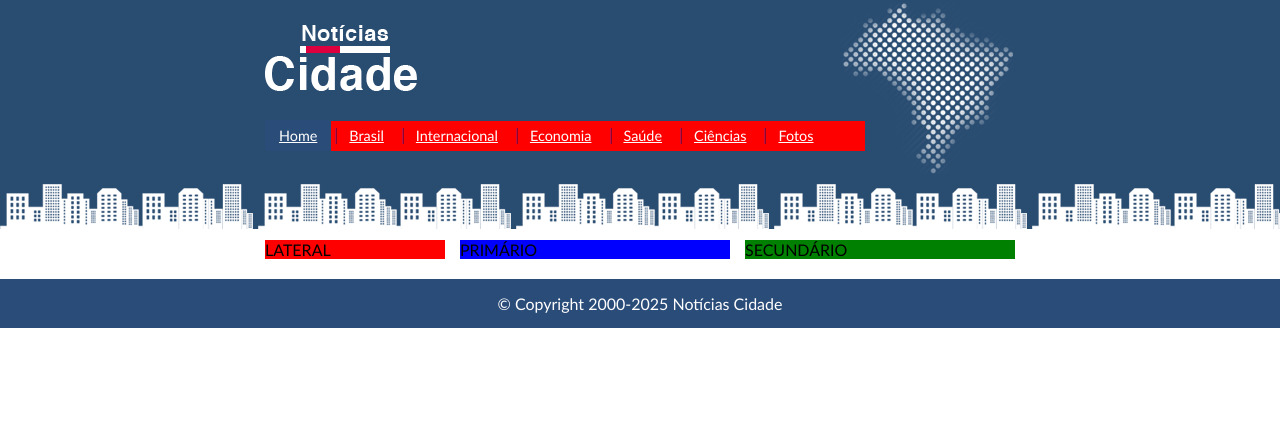
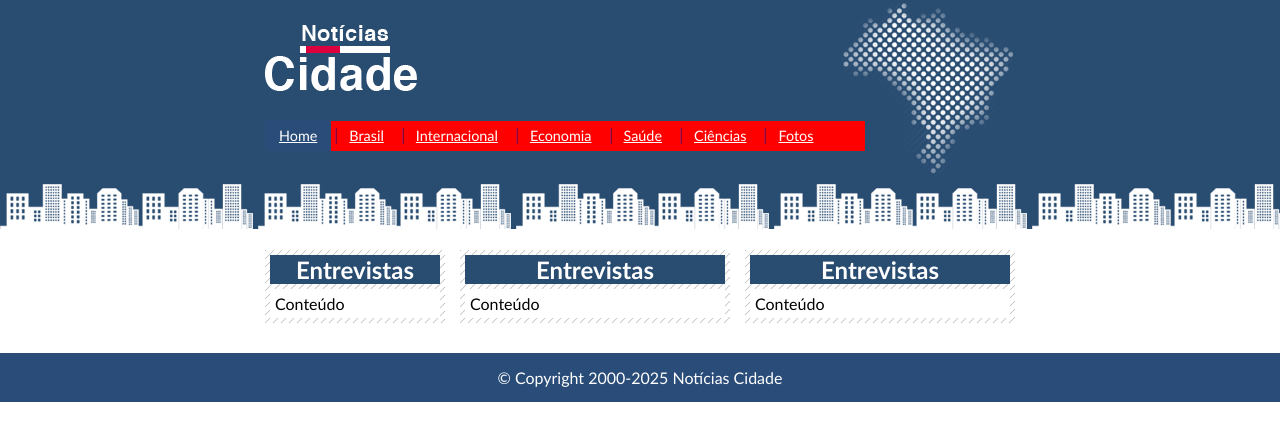
Before and after one commit to fernandesdennys/Desenv-Web, a plain HTML site: page CSS3 intermediario e Avancado/projeto site de noticias cidade/index.html in a window 1280 px wide. Drawn offline with Linux system fonts and the light colour scheme.

Commit message:
Projeto Cidade Noticias em andamento

```diff
--- a/CSS3 intermediario e Avancado/projeto site de noticias cidade/assets/css/style.css
+++ b/CSS3 intermediario e Avancado/projeto site de noticias cidade/assets/css/style.css
@@ -69,24 +69,51 @@ body.fotos #navegacao a#fotos {
   background: lightblue;
   margin-top: 60px;
 }
-#primario{
+#lateral {
+  width: 180px;
+  float: left;
+  margin: 0px 0px 20px -750px;
+}
+#tres-colunas #primario{
   width: 270px;
   float: left;
   margin: 0px 0px 20px 195px;
   background: blue;
 }
+ #primario{
+  width: 270px;
+  float: left;
+  margin: 0px 0px 20px 195px;
+}
+#duas-colunas #primario{
+  width: 555px;
+}
+
+#uma-colunas #primario{
+  width: 750px;
+  margin: 0px 0px 20px;
+}
 #secundario {
   width: 270px;
   float: left;
   margin: 0px 0px 20px 15px;
-  background-color: green;
 }
-
-#lateral {
-  width: 180px;
-  float: left;
-  margin: 0px 0px 20px -750px;
-  background: red;
+/* CAIXA LATERAL */
+.caixa {
+  margin: 10px 0px;
+  padding: 5px;
+  background: #f3f3f3 url(../img/fundo-caixa.png);
+}
+h2 {
+  text-align: center;
+  font-size: 1.5em;
+  background: #294c71;
+  color: #fff;
+}
+.caixa-conteudo {
+  background: #fff;
+  padding: 5px;
+  margin-top: 5px;
 }
 
 /* RODAPÉ */
--- a/CSS3 intermediario e Avancado/projeto site de noticias cidade/index.html
+++ b/CSS3 intermediario e Avancado/projeto site de noticias cidade/index.html
@@ -7,21 +7,23 @@
     <title>Notícia Cidade - Seu site de Notícias</title>
   </head>
   <body class="home">
-    <!-- INÍCIO CONTAINER -->
-    <div id="container">
-      <!-- INIÍCIO TOPO -->
-      <div id="topo">
+
+    <div id="container"><!-- INÍCIO CONTAINER -->
+
+      <div id="topo"><!-- INIÍCIO TOPO -->
         <div class="logo"></div>
         <nav id="menu">
           <ul id="navegacao">
-            <li class="primeiro" >
+            <li class="primeiro">
               <a id="home" href="index.html">Home</a>
             </li>
             <li>
               <a id="brasil" href="./assets/html/brasil.html">Brasil</a>
             </li>
             <li>
-              <a id="internacional" href="./assets/html/internacional.html">Internacional</a>
+              <a id="internacional" href="./assets/html/internacional.html"
+                >Internacional</a>
+
             </li>
             <li>
               <a id="economia" href="./assets/html/economia.html">Economia</a>
@@ -37,15 +39,35 @@
             </li>
           </ul>
         </nav>
-      </div> <!-- FIM TOPO -->
-      <!-- INÍCIO CONTEÚDO -->
-      <div id="conteudo">
-        <div id="primario">PRIMÁRIO</div>
-        <div id="secundario">SECUNDÁRIO</div>
-        <div id="lateral">LATERAL</div>
-      </div>
-      <!-- FIM CONTEÚDO -->
-    </div> <!-- FIM CONTAIINER -->
+      </div><!-- FIM TOPO -->
+
+      <div id="conteudo"><!-- INÍCIO CONTEÚDO -->
+
+        <div id="primario"><!-- INÍCIO PRIMÁRIO -->
+          <div class="caixa">
+            <h2>Entrevistas</h2>
+            <div class="caixa-conteudo">Conteúdo</div>
+          </div>
+        </div><!-- FIM PRIMÁRIO -->
+
+        <div id="secundario"> <!-- INÍCIO SECUNDÁRIO -->
+          <div class="caixa">
+            <h2>Entrevistas</h2>
+            <div class="caixa-conteudo">Conteúdo</div>
+          </div>
+        </div><!-- FIM SECUNDÁRIO -->
+
+        <div id="lateral"><!-- INÍCIO LATERAL -->
+          <div class="caixa">
+            <h2>Entrevistas</h2>
+            <div class="caixa-conteudo">Conteúdo</div>
+          </div>
+        </div><!-- FIM LATERAL -->
+
+      </div><!-- FIM CONTEÚDO -->
+
+    </div><!-- FIM CONTAIINER -->
+
     <footer id="container-rodape">
       &copy; Copyright 2000-2025 Notícias Cidade
     </footer>
```
